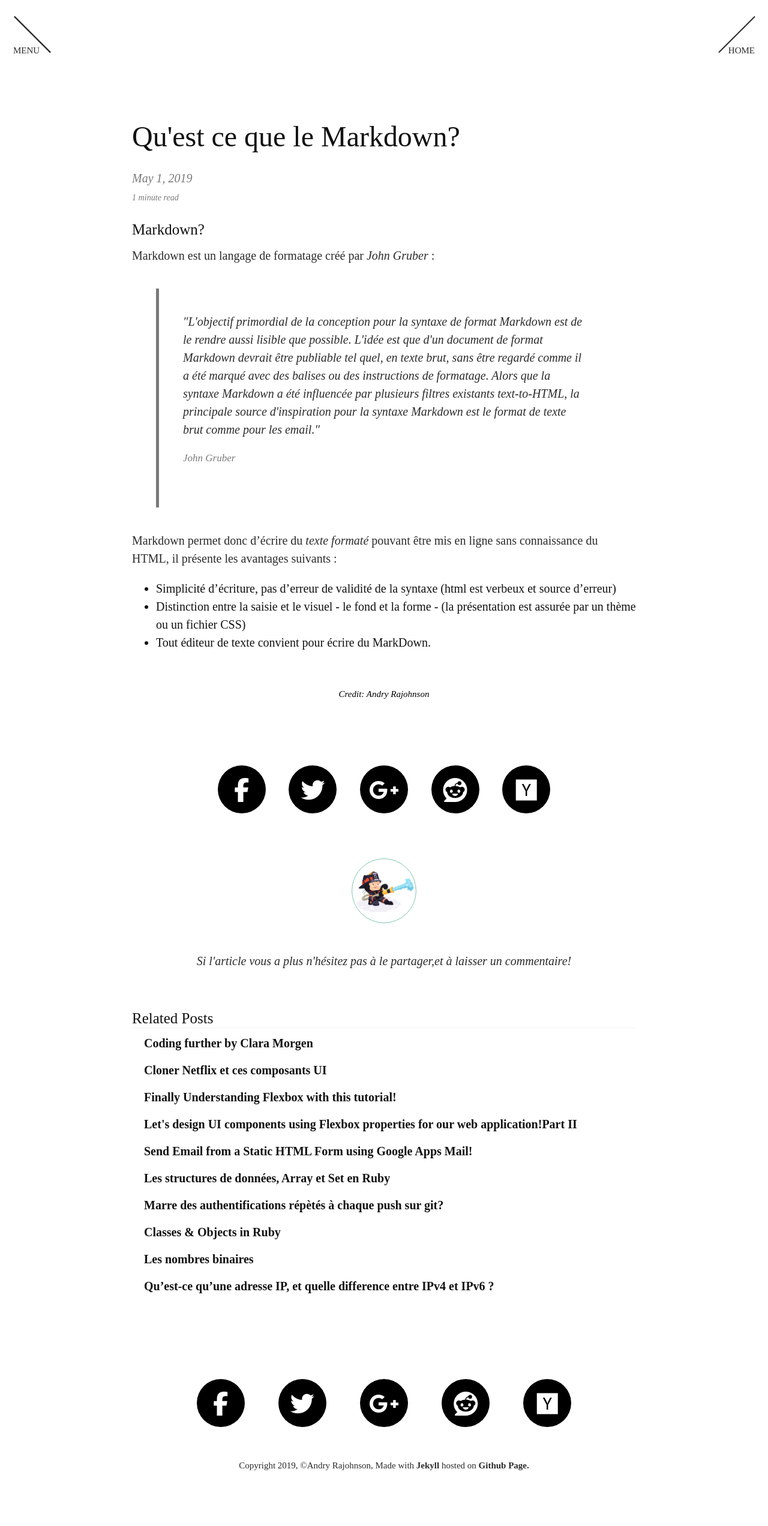
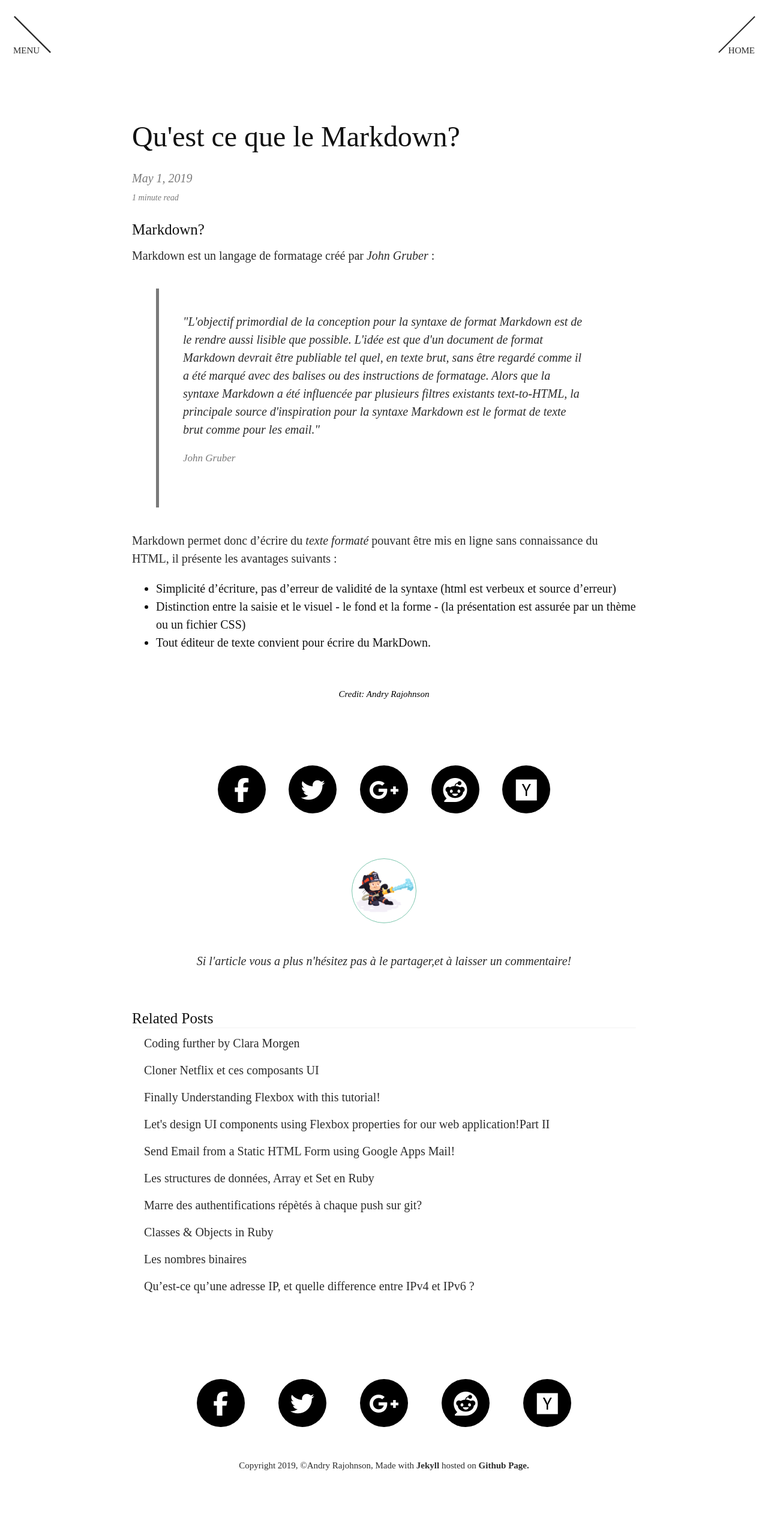
Before and after one commit to andryjohn/RJ-s-blog, a Jekyll site: the page built from _posts/2019-05-01-Markdown.md, in a window 1280 px wide. Shown: the whole page at 60% size. Built offline with Jekyll 4.4.1, drawn with Linux system fonts in a browser that asks for light colours; nearby versions of some CDN libraries; some web fonts are replaced; comment, search, counter and statistics services are not loaded.

Commit message:
font weight

```diff
--- a/_includes/share_buttons.html
+++ b/_includes/share_buttons.html
@@ -78,8 +78,8 @@
 }
 
 .circle-share {
-    width: 80px;
-    height: 80px;
+    width: 75px;
+    height: 75px;
     background: #000;
     border-radius: 50px;
     margin: 0 auto;
--- a/_layouts/post.html
+++ b/_layouts/post.html
@@ -9,6 +9,7 @@ comments: true
 
 
 <style>
+
 p a
 {
   color: black !important;
--- a/_sass/_posts.scss
+++ b/_sass/_posts.scss
@@ -16,9 +16,11 @@
 }
 
 .post-link .post-title {
+  font-style: sans-serif!important;
   margin-top: 0;
-  font-weight: 600;
-  color: #111;
+  font-weight: 450;
+  color: #2B2B2B;
+
 }
 
 .post-footer {
--- a/_sass/_variables.scss
+++ b/_sass/_variables.scss
@@ -72,7 +72,7 @@ $space-4: 4rem !default;
 
 // Buttons
 $button-font-size: inherit !default;
-$button-font-weight: normal !default;
+$button-font-weight: lighter !default;
 $button-line-height: 1.125rem !default;
 $button-padding-y: .5rem !default;
 $button-padding-x: 1rem !default;
```
Also changed, not shown: images/programer.jpeg (added).
